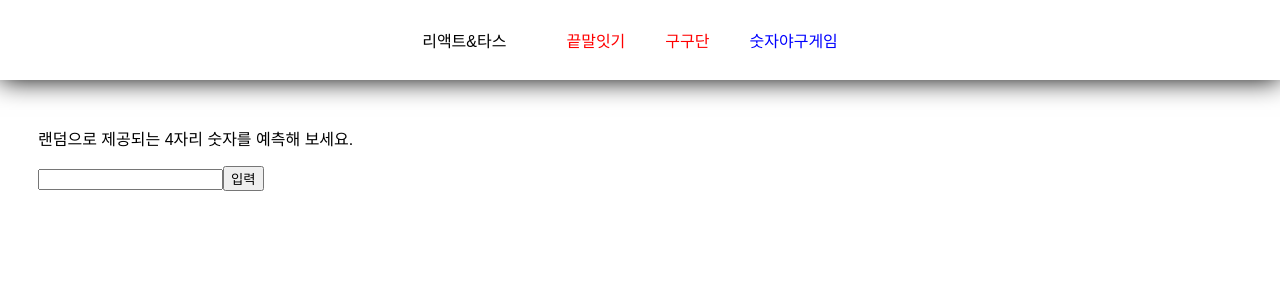
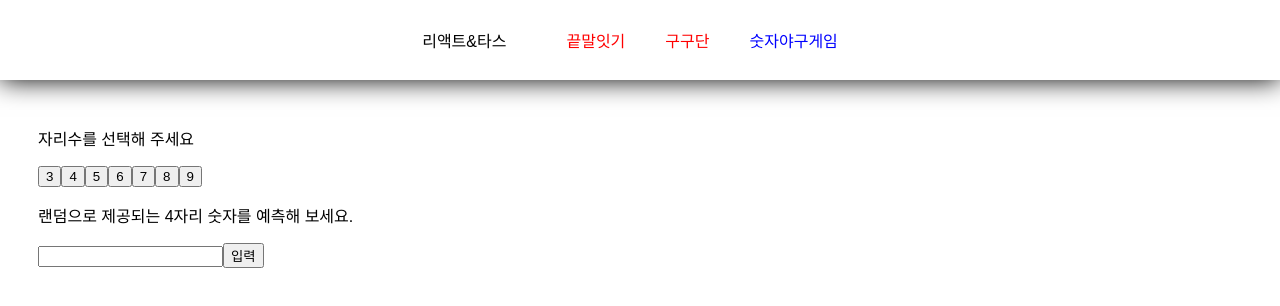
Before and after one commit to leezer94/React-TypeScript-Study, a React (Create React App) app: page /baseballgame in a window 1280 px wide. Shown: the top 306 px of the page. Built offline with nearby package versions, Linux system fonts and the light colour scheme.

Commit message:
Feat : 숫자야구 게임 구현 완료 자리수 선택 가능 게임 리셋기능 구현

```diff
--- a/src/components/@commons/Button/DigitButton.js
+++ b/src/components/@commons/Button/DigitButton.js
@@ -1,9 +1,9 @@
 import React from 'react';
 
 const DigitButton = (props) => {
-  const { digit, updateFirstNumber } = props;
+  const { digit, updateNumber } = props;
 
-  return <button onClick={() => updateFirstNumber(digit)}>{digit}</button>;
+  return <button onClick={() => updateNumber(digit)}>{digit}</button>;
 };
 
 export default DigitButton;
--- a/src/components/baseballGame/BaseballGame.js
+++ b/src/components/baseballGame/BaseballGame.js
@@ -6,10 +6,12 @@ import { createRandomNumbers } from '../../utils/mathUtils';
 import { clearInputValue, compareTwoArrays, createEmptyArray } from '../../utils/utils';
 import { getErrorMessages } from '../../utils/validator';
 import ResultTemplate from './ResultTemplate';
+import DigitButton from '../@commons/Button/DigitButton';
 
 const BaseballGame = () => {
+  const [lengthOfArray, setLengthOfArray] = useState(4);
   // 상태는 비동기 기억하기
-  const [state, setState] = useState({ targetNumber: createRandomNumbers(), currentValue: undefined, tryLog: [] });
+  const [state, setState] = useState({ targetNumber: createRandomNumbers(lengthOfArray), currentValue: null, tryLog: [] });
   // strikeCount, ballCount 배열로 보관
   const [gameCounts, setGameCounts] = useState([]);
   // 에러메시지 관련 상태
@@ -20,14 +22,26 @@ const BaseballGame = () => {
   const baseballGameInput = useRef();
 
   //handlers
+  const resetState = (message) => {
+    alert(message);
+
+    setState({
+      targetNumber: createRandomNumbers(),
+      currentValue: null,
+      tryLog: [],
+    });
+
+    setGameCounts([]);
+    setErrorMessage(null);
+  };
+
   const onSubmitBaseballGame = (e) => {
     e.preventDefault();
-    const errorMessageArray = Array.from(getErrorMessages(baseballGameInput));
 
-    // 유효성 검사
-    // 유효성검사 통과 후 시점에 필요한 데이터들이 준비가 되어있어야함
+    const errorMessageArray = Array.from(getErrorMessages(baseballGameInput, tryLog, lengthOfArray));
+    const tryLogContainsCurrentValue = tryLog.includes(baseballGameInput.current.value);
 
-    if (!errorMessageArray.length) {
+    if (!errorMessageArray.length && !tryLogContainsCurrentValue) {
       updateGameCounts();
       updateInputValue(baseballGameInput);
     }
@@ -39,6 +53,7 @@ const BaseballGame = () => {
   const updateInputValue = (input) => {
     const inputValue = input.current.value;
     const { tryLog } = state;
+
     setState({
       ...state,
       currentValue: inputValue,
@@ -50,8 +65,12 @@ const BaseballGame = () => {
     const currentValue = baseballGameInput.current.value;
     const { targetNumber } = state;
     const [strikeCount, ballCount] = compareTwoArrays(targetNumber, currentValue);
+    const answer = Array.from(targetNumber).join('');
 
     setGameCounts([...gameCounts, { strikeCount, ballCount }]);
+
+    if (strikeCount === lengthOfArray) resetState('정답입니다! 게임을 리셋 하시겠습니까?');
+    if (tryLog.length === 10) resetState(`10회 시도에 도달하였습니다. 정답은 : ${answer} 입니다.`);
   };
 
   const handleKeyPressEvent = (e) => {
@@ -69,10 +88,8 @@ const BaseballGame = () => {
   };
 
   const createCountTemplates = () => {
-    // Here needs to be refactored
-
+    const { tryLog } = state;
     const templates = createEmptyArray(gameCounts.length);
-    const { tryLog } = state;
 
     gameCounts.map((game, i) => {
       const { strikeCount, ballCount } = game;
@@ -83,18 +100,36 @@ const BaseballGame = () => {
     return templates;
   };
 
-  const { currentValue } = state;
+  const updateLengthOfArray = (number) => {
+    setLengthOfArray(number);
+
+    setState({
+      ...state,
+      targetNumber: createRandomNumbers(number),
+    });
+  };
+
+  const buttonTemplates = () => {
+    const templates = createEmptyArray(7);
+    templates.map((el, i) => {
+      return (templates[i] = <DigitButton key={uuid()} digit={i + 3} updateNumber={updateLengthOfArray} />);
+    });
+
+    return templates;
+  };
+
+  const { currentValue, tryLog } = state;
 
   return (
     <Form ref={baseballGameForm} onSubmit={onSubmitBaseballGame}>
-      <P title={'랜덤으로 제공되는 4자리 숫자를 예측해 보세요.'} />
+      {currentValue ? null : <P title={`자리수를 선택해 주세요`} />}
+      {currentValue ? null : buttonTemplates()}
+      <P title={`랜덤으로 제공되는 ${lengthOfArray}자리 숫자를 예측해 보세요.`} />
       <Input ref={baseballGameInput} onKeyPressEvent={handleKeyPressEvent} />
       <Button type={'submit'} title={'입력'} />
       {!errorMessage ? null : createErrorMessages(errorMessage)}
+      {console.log(state.targetNumber)}
       {currentValue ? createCountTemplates() : null}
-
-      {/* needs to be refactored like underneath code */}
-      {/* {currentValue ? .map(( {1,2,3,4,5} ,index) => <ResultTemplate 1 2 3 4 5/>)} */}
     </Form>
   );
 };
--- a/src/components/multiplication-table/DigitButtonContainer.js
+++ b/src/components/multiplication-table/DigitButtonContainer.js
@@ -20,7 +20,7 @@ const DigitButtonContainer = ({ state, setState }) => {
   const buttonTemplates = () => {
     const templates = createEmptyArray(9);
     templates.map((el, i) => {
-      return (templates[i] = <DigitButton key={uuid()} digit={i + 1} updateFirstNumber={handleFirstNumber} />);
+      return (templates[i] = <DigitButton key={uuid()} digit={i + 1} updateNumber={handleFirstNumber} />);
     });
 
     return templates;
--- a/src/utils/mathUtils.js
+++ b/src/utils/mathUtils.js
@@ -2,13 +2,11 @@ export const generateRandomNumber = (start, end) => {
   return Math.floor(Math.random() * end) + start;
 };
 
-export const createRandomNumbers = () => {
-  const baseballNumberLength = 4;
-
+export const createRandomNumbers = (lengthOfArray) => {
   const numberList = Array.from({ length: 1 }, () => {
     const numbers = new Set();
 
-    while (numbers.size < baseballNumberLength) {
+    while (numbers.size < lengthOfArray) {
       numbers.add(generateRandomNumber(1, 9));
     }
 
--- a/src/utils/validator.js
+++ b/src/utils/validator.js
@@ -21,21 +21,21 @@ export const isValidNumberTypeInput = (input, sum, type) => {
 };
 
 // getErrorMessages
-export const getErrorMessages = (input) => {
+export const getErrorMessages = (input, tryLog, lengthOfArray) => {
   const inputValue = input.current.value;
   const inputValueArr = inputValue.split('').map(Number);
 
   const messageList = new Set();
 
-  if (inputValueArr.length !== 4) {
-    messageList.add('네자리 수를 입력해 주세요.');
+  if (inputValueArr.length !== lengthOfArray) {
+    messageList.add(`${lengthOfArray}자리 수를 입력해 주세요.`);
   }
 
   if (inputValueArr.includes(0)) {
     messageList.add('1 ~ 9 사이의 수만 입력이 가능합니다.');
   }
 
-  if (new Set(inputValueArr).size !== 4 && new Set(inputValueArr).size < 4) {
+  if (new Set(inputValueArr).size !== lengthOfArray && new Set(inputValueArr).size < lengthOfArray) {
     messageList.add('중복되지 않는 수를 입력해 주세요.');
   }
 
@@ -43,5 +43,9 @@ export const getErrorMessages = (input) => {
     messageList.add('숫자만 입력이 가능합니다.');
   }
 
+  if (tryLog.includes(inputValue)) {
+    messageList.add('이미 입력했던 숫자 입니다.');
+  }
+
   return messageList;
 };
```
Also changed, not shown: 1 other file (tests, documents, lock files or other folders).
